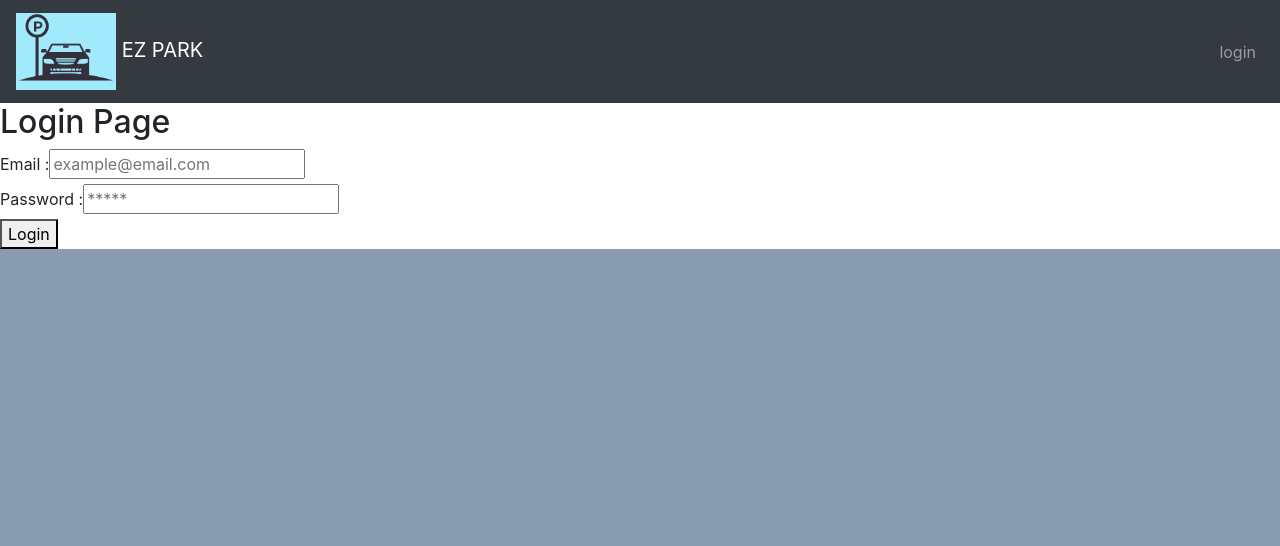
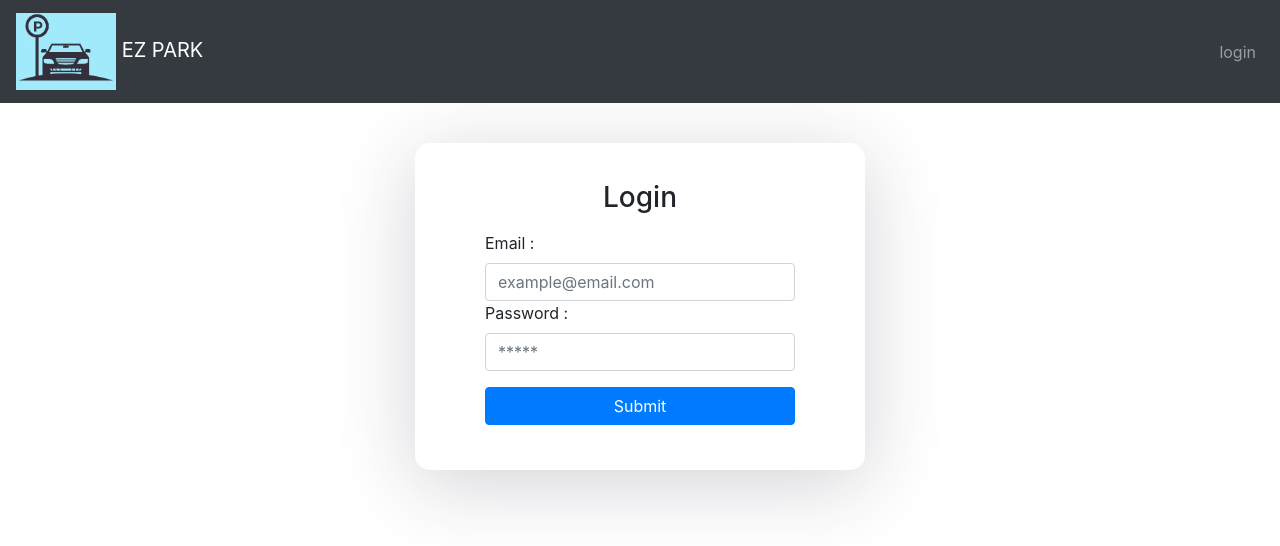
Before and after one commit to c9y7ip/ezpark-admin, a React (Create React App) app: page /login in a window 1280 px wide. Shown: the top 546 px of the page. Built offline with nearby package versions, Linux system fonts and the light colour scheme.

Commit message:
Improve login styling

```diff
--- a/src/components/Login.jsx
+++ b/src/components/Login.jsx
@@ -1,5 +1,6 @@
 import React from 'react';
 import NavBar from '../components/Navbar'
+import '../styles/Login.css'
 import EventService from "../services/EventService";
 
 class Login extends React.Component {
@@ -44,19 +45,23 @@ class Login extends React.Component {
 
     render() {
         return (
-            <section>
-                <h2>Login Page</h2>
-                <form onSubmit={this.handleSubmit} method="POST">
-                    <section>
-                        <label>Email : </label>
-                        <input onChange={this.onEmailChange} type='email' placeholder='example@email.com' />
+            <section className="auth-wrapper">
+                <section className="auth-inner">
+                    <section className="container">
+                        <form onSubmit={this.handleSubmit} method="POST">
+                            <h3>Login</h3>
+                            <section classnName="form-group">
+                                <label>Email : </label>
+                                <input onChange={this.onEmailChange} className="form-control" type='email' placeholder='example@email.com' />
+                            </section>
+                            <section className="form-group">
+                                <label>Password : </label>
+                                <input onChange={this.onPasswordChange} className="form-control" type='password' placeholder='*****' />
+                            </section>
+                            <button className="btn btn-primary btn-block" type='submit'>Submit</button>
+                        </form>
                     </section>
-                    <section>
-                        <label>Password : </label>
-                        <input onChange={this.onPasswordChange} type='password' placeholder='*****' />
-                    </section>
-                    <button type='submit'>Login</button>
-                </form>
+                </section>
             </section>
         );
     };
--- a/src/styles/App.css
+++ b/src/styles/App.css
@@ -0,0 +1,4 @@
+body, html {
+    width: 100%;
+    height: 100%;
+  }
--- /dev/null
+++ b/src/styles/Login.css
@@ -0,0 +1,39 @@
+.auth-wrapper {
+    display: flex;
+    justify-content: center;
+    flex-direction: column;
+    text-align: left;
+    margin-top: 40px;
+  }
+
+  .auth-inner {
+    width: 450px;
+    margin: auto;
+    background: #ffffff;
+    box-shadow: 0px 14px 80px rgba(34, 35, 58, 0.2);
+    padding: 40px 55px 45px 55px;
+    border-radius: 15px;
+    transition: all .3s;
+  }
+
+  .auth-wrapper h3 {
+    text-align: center;
+    margin: 0;
+    line-height: 1;
+    padding-bottom: 20px;
+  }
+
+  .auth-wrapper .form-control:focus {
+    border-color: #167bff;
+    box-shadow: none;
+  }
+
+  .auth-inner {
+    width: 450px;
+    margin: auto;
+    background: #ffffff;
+    box-shadow: 0px 14px 80px rgba(34, 35, 58, 0.2);
+    padding: 40px 55px 45px 55px;
+    border-radius: 15px;
+    transition: all .3s;
+  }
```
